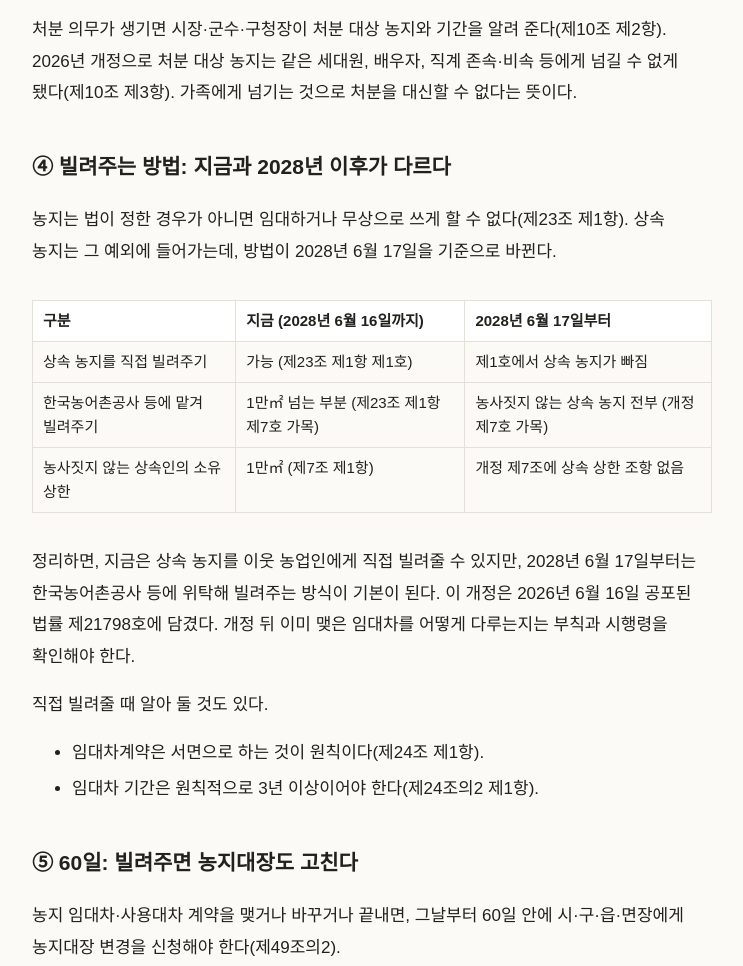
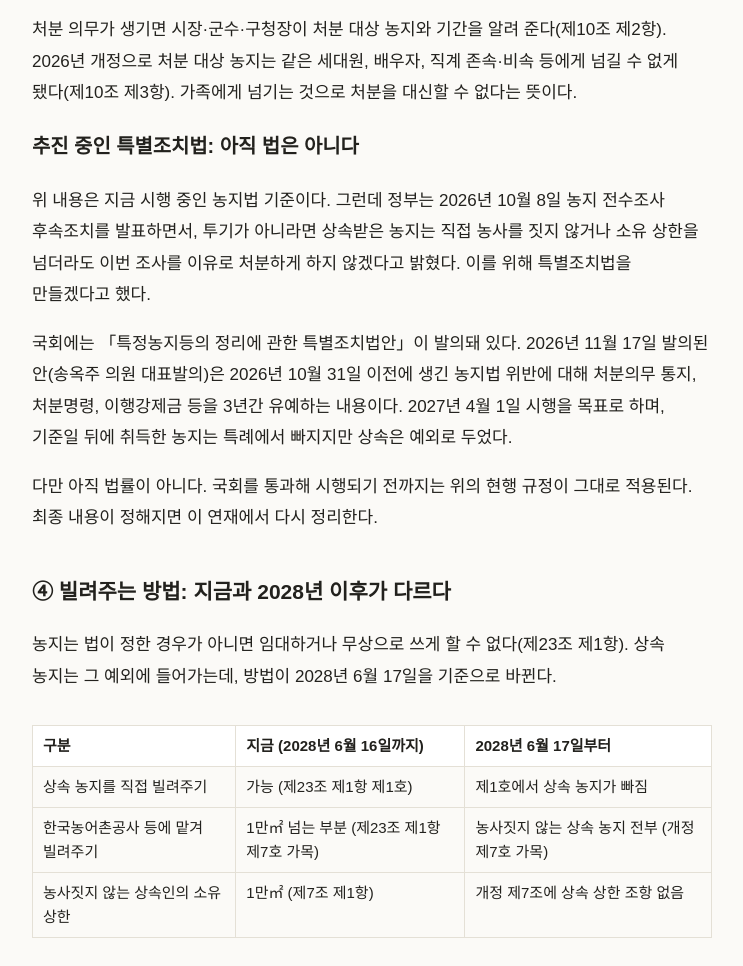
Before and after one commit to ojsk/forestall-site, a plain HTML site: page posts/1-2.html in a window 1280 px wide. Shown: the part 1151-2117 px from the top of the page, without its empty margins (268-1011 px from the left). Drawn offline with Linux system fonts and the light colour scheme.

Commit message:
1-2편: 추진 중인 특별조치법 단락과 출처 추가
Added information about the proposed special measures law regarding agricultural land and its implications for inheritance and leasing.

```diff
--- a/posts/1-2.html
+++ b/posts/1-2.html
@@ -14,6 +14,10 @@
 <h2>③ 가지고만 있으면 안 된다: 처분 의무 1년</h2>
 <p>소유할 수 있다고 해서 방치해도 되는 것은 아니다. 상속 농지를 직접 짓지도 않고, 법이 허용하는 방식으로 빌려주거나 맡기지도 않은 채 놀리고 있다고 시장·군수·구청장이 인정하면, 처분 사유가 된다(제10조 제1항 제4호의2). 처분 사유가 생기면 그날부터 1년 안에 농지를 처분해야 한다(같은 항 본문). 1만㎡ 상한을 넘겨 가진 것이 판명된 경우도 넘는 면적이 처분 대상이다(같은 항 제6호).</p>
 <p>처분 의무가 생기면 시장·군수·구청장이 처분 대상 농지와 기간을 알려 준다(제10조 제2항). 2026년 개정으로 처분 대상 농지는 같은 세대원, 배우자, 직계 존속·비속 등에게 넘길 수 없게 됐다(제10조 제3항). 가족에게 넘기는 것으로 처분을 대신할 수 없다는 뜻이다.</p>
+<h3>추진 중인 특별조치법: 아직 법은 아니다</h3>
+<p>위 내용은 지금 시행 중인 농지법 기준이다. 그런데 정부는 2026년 10월 8일 농지 전수조사 후속조치를 발표하면서, 투기가 아니라면 상속받은 농지는 직접 농사를 짓지 않거나 소유 상한을 넘더라도 이번 조사를 이유로 처분하게 하지 않겠다고 밝혔다. 이를 위해 특별조치법을 만들겠다고 했다.</p>
+<p>국회에는 「특정농지등의 정리에 관한 특별조치법안」이 발의돼 있다. 2026년 11월 17일 발의된 안(송옥주 의원 대표발의)은 2026년 10월 31일 이전에 생긴 농지법 위반에 대해 처분의무 통지, 처분명령, 이행강제금 등을 3년간 유예하는 내용이다. 2027년 4월 1일 시행을 목표로 하며, 기준일 뒤에 취득한 농지는 특례에서 빠지지만 상속은 예외로 두었다.</p>
+<p>다만 아직 법률이 아니다. 국회를 통과해 시행되기 전까지는 위의 현행 규정이 그대로 적용된다. 최종 내용이 정해지면 이 연재에서 다시 정리한다.</p>
 <h2>④ 빌려주는 방법: 지금과 2028년 이후가 다르다</h2>
 <p>농지는 법이 정한 경우가 아니면 임대하거나 무상으로 쓰게 할 수 없다(제23조 제1항). 상속 농지는 그 예외에 들어가는데, 방법이 2028년 6월 17일을 기준으로 바뀐다.</p>
 <div class="tbl"><table>
@@ -95,6 +99,8 @@
 <li><a href="https://www.law.go.kr/법령/농지법/제49조의2">농지법 제49조의2(농지이용 정보 등 변경신청)</a></li>
 <li><a href="https://www.law.go.kr/법령/민법/제1019조">민법 제1019조(승인, 포기의 기간)</a></li>
 <li><a href="https://www.law.go.kr/법령/민법/제1026조">민법 제1026조(법정단순승인)</a></li>
+<li><a href="https://www.mt.co.kr/economy/2026/10/08/2026100813211644335">머니투데이, 상속·고령농·관행 임대차 농지 전수조사 처분 제외 (2026. 10. 8.)</a></li>
+<li><a href="https://news.nate.com/view/20261117n10295">조세일보, 송옥주 '농지 특별조치법' 발의 (2026. 11. 17.)</a></li>
 </ul><div class="note">이 글은 일반 정보이며 개별 상담이 아닙니다. 내 경우는 땅이 있는 시·군·구청 농지 담당이나 농지은행에 확인하세요.</div><p><a class="ask" href="https://docs.google.com/forms/d/e/1FAIpQLSf7gcZzMaoO86axwBNRMnHjJcVsTW0GQNivDiAqiwM-rBK7sw/viewform" target="_blank" rel="noopener">궁금한 점 보내기</a> 개인정보는 쓰지 마세요. 자주 나오는 질문은 연재 글로 답합니다.</p></article></main>
 <footer><div class="wrap">글은 일반 정보이며 개별 상담이 아닙니다. 법령·통계는 각 글의 기준일 기준입니다.<br>© 권오진 · forestall.co.kr</div></footer>
 </body></html>
```
